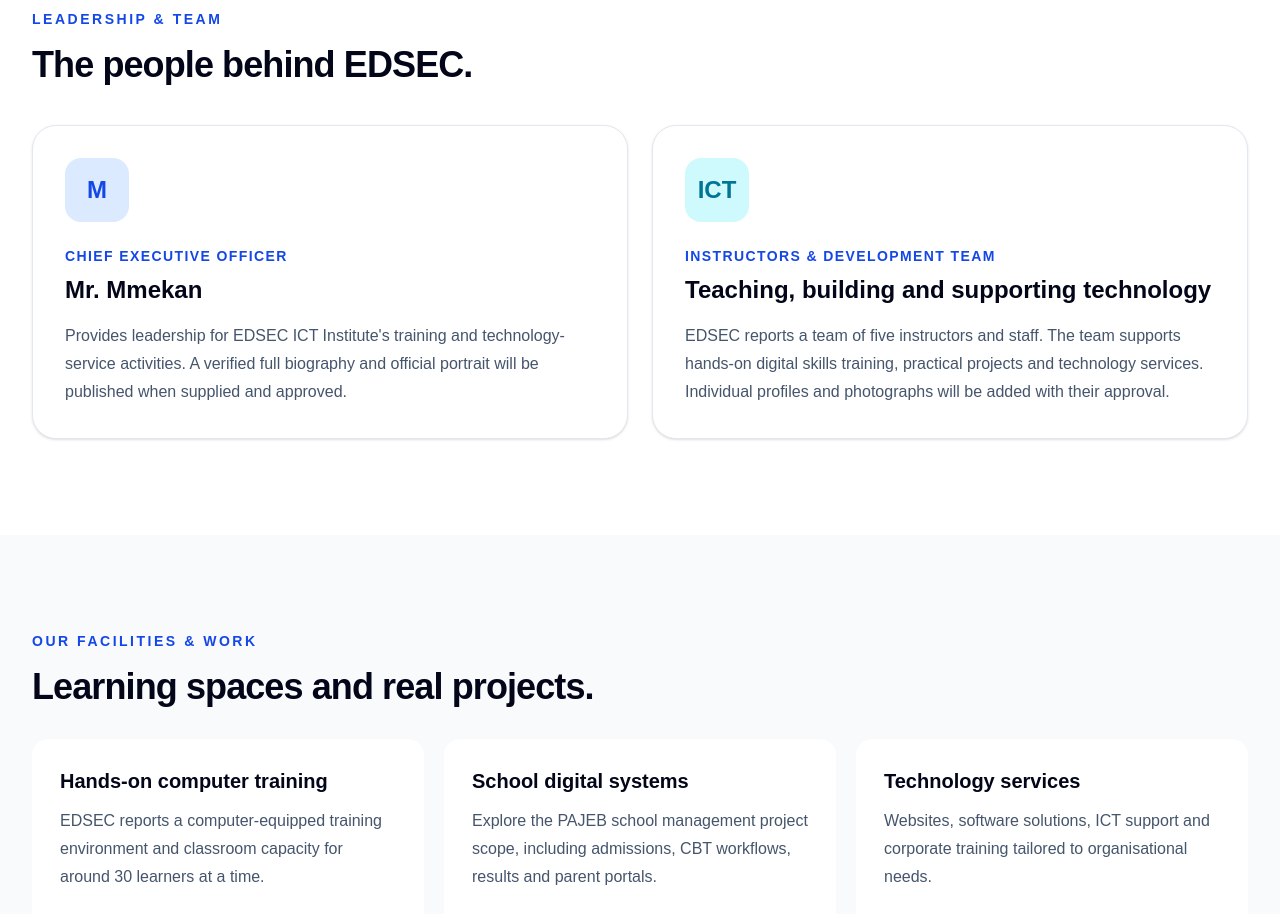
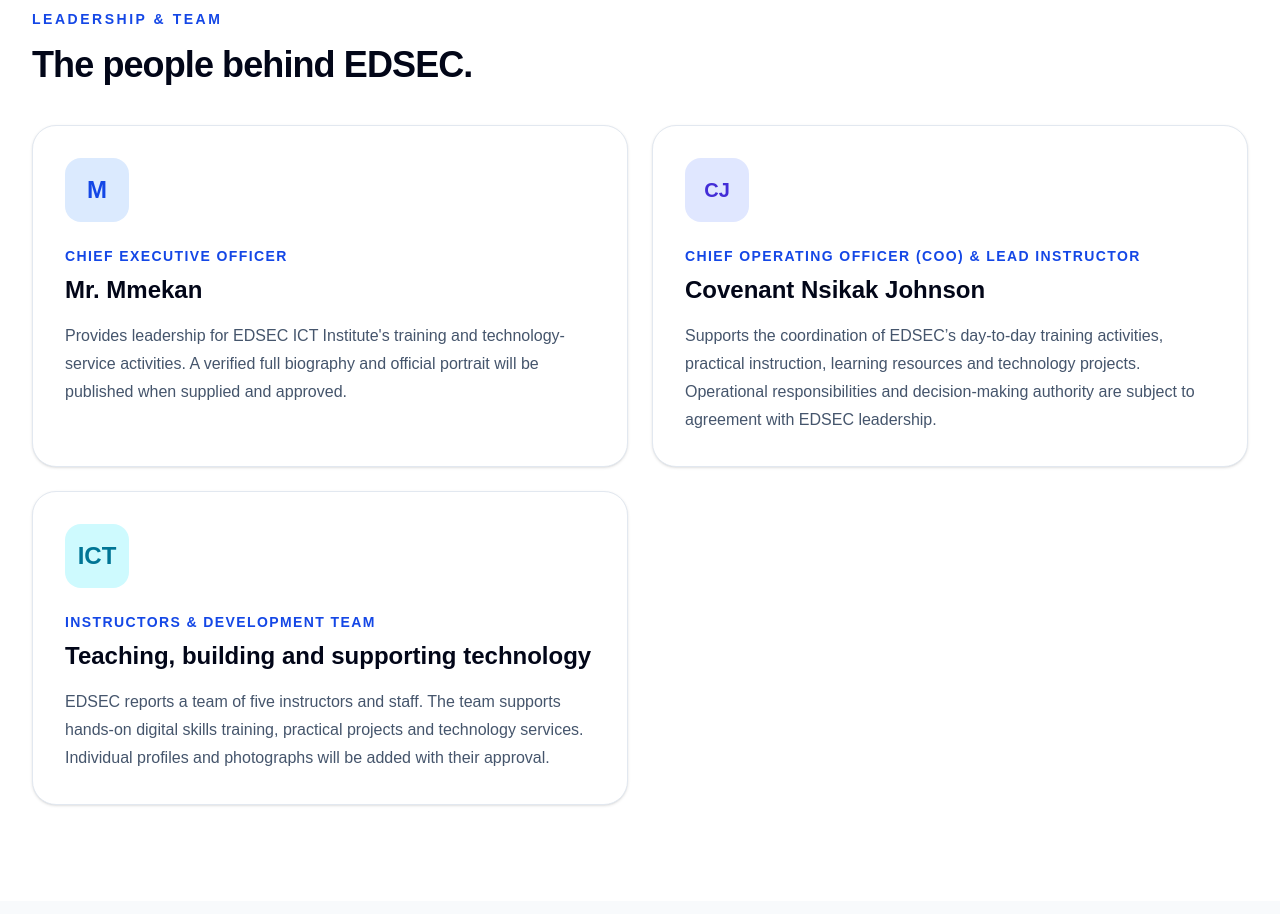
Before and after one commit to nsikakcovenant6-wq/edsec, a Next.js app: page /about in a window 1280 px wide. Shown: the part 2120-3034 px from the top of the page. Built offline with nearby package versions, Linux system fonts and the light colour scheme; no server answers.

Commit message:
feat: add Covenant Nsikak Johnson as COO and Lead Instructor on About page

```diff
--- a/app/about/page.tsx
+++ b/app/about/page.tsx
@@ -227,6 +227,7 @@
           <h2 className="mt-4 text-4xl font-bold tracking-tight text-slate-950">The people behind EDSEC.</h2>
           <div className="mt-10 grid gap-6 md:grid-cols-2">
             <article className="rounded-3xl border border-slate-200 bg-white p-8 shadow-sm"><div className="flex h-16 w-16 items-center justify-center rounded-2xl bg-blue-100 text-2xl font-black text-blue-700">M</div><p className="mt-6 text-sm font-bold uppercase tracking-widest text-blue-700">Chief Executive Officer</p><h3 className="mt-2 text-2xl font-bold text-slate-950">Mr. Mmekan</h3><p className="mt-4 leading-7 text-slate-600">Provides leadership for EDSEC ICT Institute's training and technology-service activities. A verified full biography and official portrait will be published when supplied and approved.</p></article>
+            <article className="rounded-3xl border border-slate-200 bg-white p-8 shadow-sm"><div className="flex h-16 w-16 items-center justify-center rounded-2xl bg-indigo-100 text-xl font-black text-indigo-700">CJ</div><p className="mt-6 text-sm font-bold uppercase tracking-widest text-blue-700">Chief Operating Officer (COO) &amp; Lead Instructor</p><h3 className="mt-2 text-2xl font-bold text-slate-950">Covenant Nsikak Johnson</h3><p className="mt-4 leading-7 text-slate-600">Supports the coordination of EDSEC’s day-to-day training activities, practical instruction, learning resources and technology projects. Operational responsibilities and decision-making authority are subject to agreement with EDSEC leadership.</p></article>
             <article className="rounded-3xl border border-slate-200 bg-white p-8 shadow-sm"><div className="flex h-16 w-16 items-center justify-center rounded-2xl bg-cyan-100 text-2xl font-black text-cyan-700">ICT</div><p className="mt-6 text-sm font-bold uppercase tracking-widest text-blue-700">Instructors & development team</p><h3 className="mt-2 text-2xl font-bold text-slate-950">Teaching, building and supporting technology</h3><p className="mt-4 leading-7 text-slate-600">EDSEC reports a team of five instructors and staff. The team supports hands-on digital skills training, practical projects and technology services. Individual profiles and photographs will be added with their approval.</p></article>
           </div>
         </div>
```
